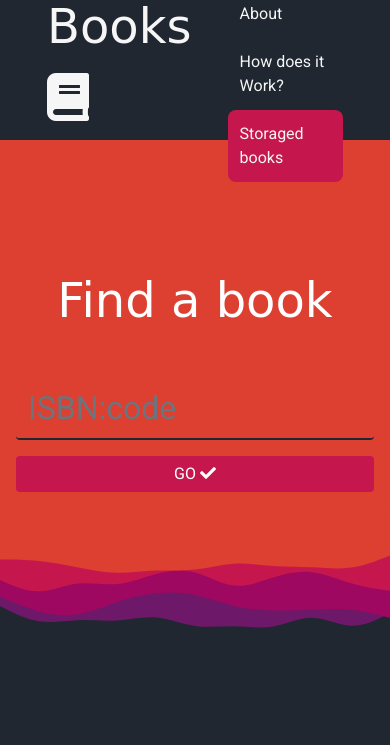
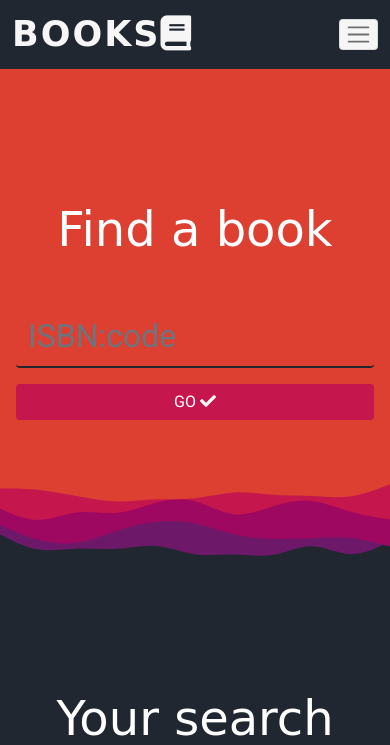
Before and after one commit to AlejoTorres2001/Book_fetching_App, a Node server app: page / in a window 390 px wide; the page is wider, and only the part inside the window is pictured. Shown: the top 745 px of that part. Run offline with Node 20, Linux system fonts and the light colour scheme; some libraries are stand-ins or nearby versions.

Commit message:
added responsive navbar

```diff
--- a/src/public/scripts/script.js
+++ b/src/public/scripts/script.js
@@ -1,5 +1,5 @@
-const navbar = document.querySelector(".navcontainer");
-const logo = document.querySelector(".logo");
+const navbar = document.querySelector(".navbar");
+const logo = document.querySelector(".navbar-brand");
 window.onscroll = () => {
 	if (document.body.scrollTop > 100 || document.documentElement.scrollTop > 100) {
 		navbar.style.height = "60px";
--- a/src/public/styles/Styles.css
+++ b/src/public/styles/Styles.css
@@ -80,18 +80,6 @@ section {
         background: #ff0066;
         overflow: hidden;
 }
-@media screen and (max-width: 580px) {
-  .navbar {
-    padding: 20px 10px !important;
-  }
-  .navbar li {
-    float: none;
-    display: block;
-    text-align: left;
-  }
-}
-
-
 .carta{
   background: #dd3f31 !important;
   border-style: none;
@@ -236,3 +224,71 @@ a:hover { color:#dd3f31; }
 .noefect:hover {
     color: #f6f6f6;
 }
+.navbar-nav a {
+	font-size: 18px;
+	text-transform: uppercase;
+	font-weight: bold;
+}
+.navbar-light .logo {
+	color: #f6f6f6;
+	font-size: 35px;
+	text-transform: uppercase;
+	font-weight: bold;
+	letter-spacing: 2px;
+  font-family: 'Allison',cursive;
+  margin-right: 3rem;
+}
+
+.navbar-light .navbar-nav .active>.nav-link, .navbar-light .navbar-nav .nav-link.active, .navbar-light .navbar-nav .nav-link.show, .navbar-light .navbar-nav .show>.nav-link {
+	color: #f6f6f6;
+}
+.navbar-light .navbar-nav .nav-link {
+	color: #f6f6f6;
+}
+.navbar-nav {
+	text-align: center;
+
+}
+.nav-link {
+	padding: .2rem 2rem;
+  font-family: 'Allison',cursive;
+
+}
+.nav-link.active, .nav-link:focus {
+	color: #fff;
+}
+.nav-link:hover{
+  background: #c5174d;
+  border-radius: 8px;
+}
+.navbar-toggler {
+	padding: 1px 5px;
+	font-size: 18px;
+	line-height: 0.3;
+	background: #f6f6f6;
+}
+.navbar-light .navbar-nav .nav-link:focus, .navbar-light .navbar-nav .nav-link:hover {
+	color: #f6f6f6;
+}
+.w-100 {
+	height: 100vh;
+}
+.tamaño{
+  width: 100%;
+}
+.nav-item{
+  margin-right: 2rem;
+}
+.logo:hover{
+  color: #c5174d;
+  border-radius: 6px;
+}
+@media only screen and (max-width: 767px) {
+	.navbar-nav.ml-auto {
+		background: #202731;
+	}
+	.navbar-nav a {
+		font-size: 14px;
+		font-weight: normal;
+	}
+}
--- a/src/views/layouts/index.hbs
+++ b/src/views/layouts/index.hbs
@@ -17,6 +17,13 @@
 	<link rel="stylesheet" href="../styles/Styles.css">
   </head>
   <body>
+    <script src="https://code.jquery.com/jquery-3.3.1.slim.min.js">
+	</script>
+	<script src="https://cdnjs.cloudflare.com/ajax/libs/popper.js/1.14.3/umd/popper.min.js">
+	</script>
+	<script src="https://stackpath.bootstrapcdn.com/bootstrap/4.1.3/js/bootstrap.min.js">
+	</script>
+  <script src="../../public/scripts/script.js"></script>
     {{{body}}}
   </body>
 </html>
--- a/src/views/partials/fetching.hbs
+++ b/src/views/partials/fetching.hbs
@@ -12,7 +12,7 @@
                     </div>
                     <div class="mt-3">
 
-                        <button class=" btn btn-primary w-100" type="submit" id="submit"><span>GO</span> <i class="fa fa-check"></i></button>
+                        <button class=" btn btn-primary tamaño" type="submit" id="submit"><span>GO</span> <i class="fa fa-check"></i></button>
                     </div>
                  </form>
             </div>
--- a/src/views/partials/nav.hbs
+++ b/src/views/partials/nav.hbs
@@ -1,4 +1,43 @@
-<div class="navbar">
+<nav class="navbar navbar-expand-lg navbar-light fixed-top">
+		<div class="container">
+			<a class=" logo" href="#">Books<i class="fa fa-book" aria-hidden="true"></i></a> <button aria-controls="navbarSupportedContent" aria-expanded="false" aria-label="Toggle navigation" class="navbar-toggler" data-target="#navbarSupportedContent" data-toggle="collapse" type="button"><span class="navbar-toggler-icon"></span></button>
+			<div class="collapse navbar-collapse" id="navbarSupportedContent">
+				<ul class="navbar-nav ml-auto">
+					<li class="nav-item">
+						<a class="nav-link" href="/#books-anchor">About</a>
+					</li>
+					<li class="nav-item">
+						<a class="nav-link" href="/#how-does-it-work">How does it Work?</a>
+					</li>
+					{{#if isStorage}}
+					<li class="nav-item">
+						<a class="nav-link" href="/">Fetch a book</a>
+					</li>
+					{{else}}
+					<li class="nav-item">
+						<a class="nav-link" href="/StoragedBooks">Storaged Books</a>
+					</li>
+					{{/if}}
+				</ul>
+			</div>
+		</div>
+	</nav>
+
+
+
+
+
+
+
+
+
+
+
+
+
+
+
+{{!-- <div class="navbar">
 		<div class="navcontainer">
 			<p class="logo">Books <i class="fa fa-book" aria-hidden="true"></i></p>
 			<ul>
@@ -12,4 +51,4 @@
 				{{/if}}
 			</ul>
 		</div>
-	</div>
+	</div> --}}
```
